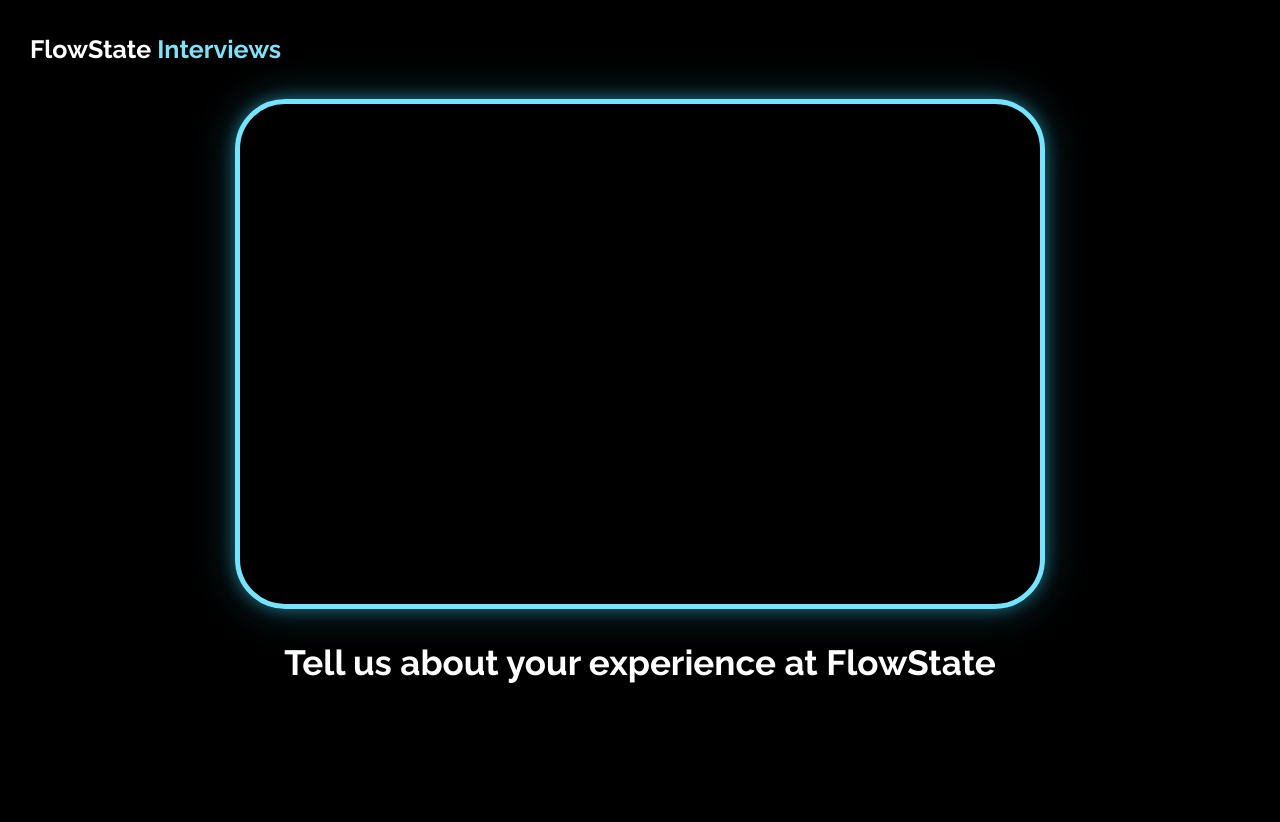
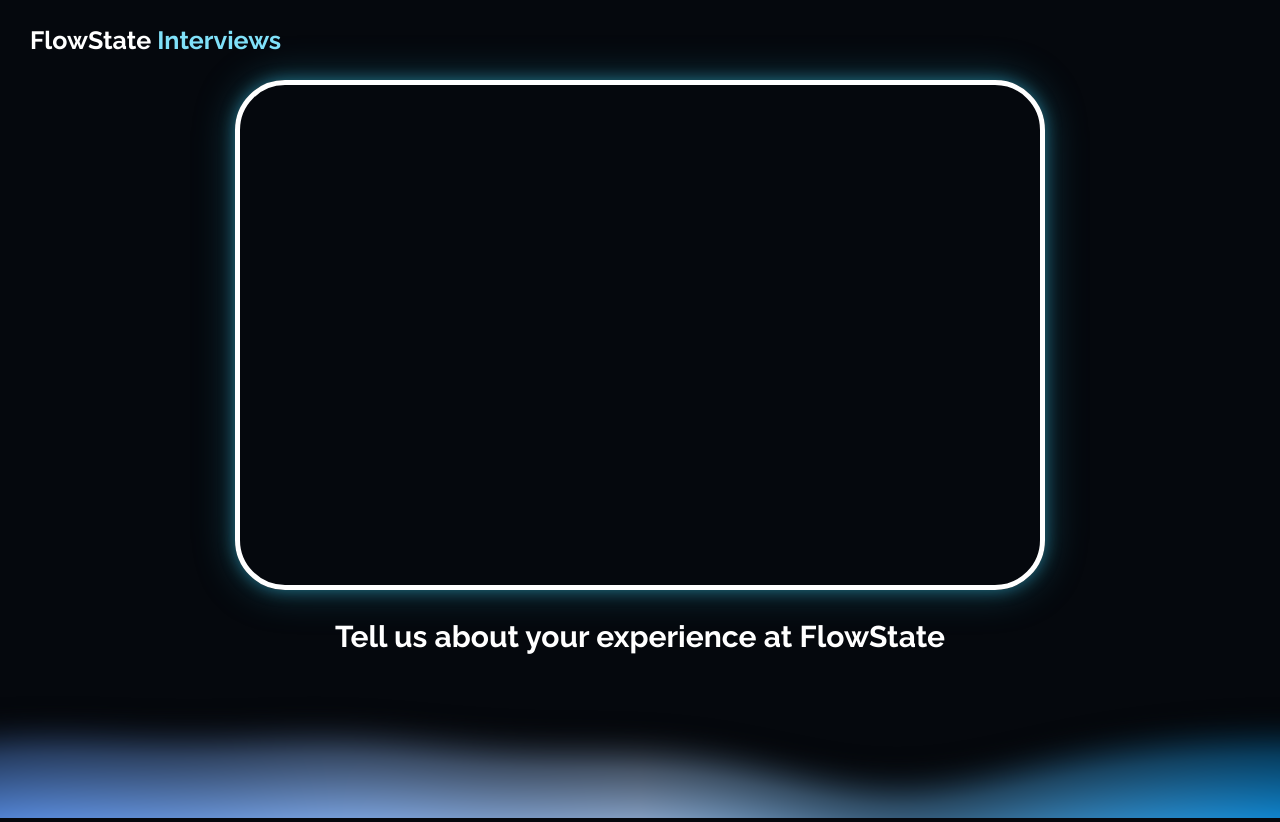
Before and after one commit to fuadfarhan05/flowstate, a React (Create React App) app in the folder flowstate/: page /interview in a window 1280 px wide. Before the commit the page ends 800 px from the top, so only its background shows below. Built offline with nearby package versions, Linux system fonts and the light colour scheme; no server answers.

Commit message:
interviewsim

```diff
--- a/flowstate/src/App.css
+++ b/flowstate/src/App.css
@@ -28,6 +28,7 @@
 .aurora-container {
   width: 100%;
   height: 100%;
+  z-index: -2;
 }
 
 
@@ -50,8 +51,8 @@ h1 {
 /* Input Wrapper Box (Glass) */
 .wrapper {
   position: relative;
-  width: 500px;
-  height: 100px;
+  width: 400px;
+  height: 400px;
   border-radius: 25px;
   padding: 10px 15px;
   box-sizing: border-box;
@@ -117,11 +118,12 @@ h1 {
 
 /* Secondary Button (+) */
 .secondary-button {
-  margin-top: 10px;
   width: 45px;
   height: 45px;
+  position: absolute;
+  bottom: 10px;
   font-size: 25px;
-  border-radius: 20px;
+  border-radius: 50px;
   border: none;
   cursor: pointer;
   background-color: #ffffff;
--- a/flowstate/src/backgrounds/auroura.js
+++ b/flowstate/src/backgrounds/auroura.js
@@ -87,6 +87,9 @@ struct ColorStop {
 void main() {
   vec2 uv = gl_FragCoord.xy / uResolution;
 
+  // Invert Y so aurora grows bottom → up
+  float y = 1.0 - uv.y;
+
   ColorStop colors[3];
   colors[0] = ColorStop(uColorStops[0], 0.0);
   colors[1] = ColorStop(uColorStops[1], 0.5);
@@ -95,13 +98,21 @@ void main() {
   vec3 rampColor;
   COLOR_RAMP(colors, uv.x, rampColor);
 
-  float height = snoise(vec2(uv.x * 2.0 + uTime * 0.1, uTime * 0.25)) * 0.5 * uAmplitude;
+  float height = snoise(
+    vec2(uv.x * 2.0 + uTime * 0.1, uTime * 0.25)
+  ) * 0.5 * uAmplitude;
+
   height = exp(height);
-  height = (uv.y * 2.0 - height + 0.2);
+  height = (y * 2.0 - height + 0.2);
+
   float intensity = 0.6 * height;
 
   float midPoint = 0.20;
-  float auroraAlpha = smoothstep(midPoint - uBlend * 0.5, midPoint + uBlend * 0.5, intensity);
+  float auroraAlpha = smoothstep(
+    midPoint - uBlend * 0.5,
+    midPoint + uBlend * 0.5,
+    intensity
+  );
 
   vec3 auroraColor = intensity * rampColor;
 
@@ -110,7 +121,12 @@ void main() {
 `;
 
 export default function Aurora(props) {
-  const { colorStops = ['#5a90e7', '#a3c4f0', '#1190df'], amplitude = 1.0, blend = 0.5 } = props;
+  const {
+    colorStops = ['#5a90e7', '#a3c4f0', '#1190df'],
+    amplitude = 1.0,
+    blend = 0.5
+  } = props;
+
   const propsRef = useRef(props);
   propsRef.current = props;
 
@@ -125,6 +141,7 @@ export default function Aurora(props) {
       premultipliedAlpha: true,
       antialias: true
     });
+
     const gl = renderer.gl;
     gl.clearColor(0, 0, 0, 0);
     gl.enable(gl.BLEND);
@@ -134,7 +151,6 @@ export default function Aurora(props) {
     let program;
 
     function resize() {
-      if (!ctn) return;
       const width = ctn.offsetWidth;
       const height = ctn.offsetHeight;
       renderer.setSize(width, height);
@@ -142,6 +158,7 @@ export default function Aurora(props) {
         program.uniforms.uResolution.value = [width, height];
       }
     }
+
     window.addEventListener('resize', resize);
 
     const geometry = new Triangle(gl);
@@ -169,33 +186,36 @@ export default function Aurora(props) {
     const mesh = new Mesh(gl, { geometry, program });
     ctn.appendChild(gl.canvas);
 
-    let animateId = 0;
+    let raf;
     const update = t => {
-      animateId = requestAnimationFrame(update);
+      raf = requestAnimationFrame(update);
       const { time = t * 0.01, speed = 1.0 } = propsRef.current;
+
       program.uniforms.uTime.value = time * speed * 0.1;
       program.uniforms.uAmplitude.value = propsRef.current.amplitude ?? 1.0;
       program.uniforms.uBlend.value = propsRef.current.blend ?? blend;
-      const stops = propsRef.current.colorStops ?? colorStops;
-      program.uniforms.uColorStops.value = stops.map(hex => {
+
+      program.uniforms.uColorStops.value = (
+        propsRef.current.colorStops ?? colorStops
+      ).map(hex => {
         const c = new Color(hex);
         return [c.r, c.g, c.b];
       });
+
       renderer.render({ scene: mesh });
     };
-    animateId = requestAnimationFrame(update);
 
+    raf = requestAnimationFrame(update);
     resize();
 
     return () => {
-      cancelAnimationFrame(animateId);
+      cancelAnimationFrame(raf);
       window.removeEventListener('resize', resize);
       if (ctn && gl.canvas.parentNode === ctn) {
         ctn.removeChild(gl.canvas);
       }
       gl.getExtension('WEBGL_lose_context')?.loseContext();
     };
-    // eslint-disable-next-line react-hooks/exhaustive-deps
   }, [amplitude]);
 
   return <div ref={ctnDom} className="aurora-container" />;
--- a/flowstate/src/components/CameraMic.js
+++ b/flowstate/src/components/CameraMic.js
@@ -31,20 +31,6 @@ function CameraPreview() {
 
   return (
     <div>
-       <div
-        style={{
-            display: "flex",
-            alignItems: "center",
-            position: "relative",
-            top: "-60px",   // 👈 move down
-            left: "30px",  // 👈 move right
-        }}
-        >
-        <h3 style={{ color: "white", fontSize: "25px", margin: 0 }}>FlowState</h3>
-        <h3 style={{ color: "#80e1f9", fontSize: "25px", marginLeft: "6px" }}>
-            Interviews
-        </h3>
-        </div>
 
       <div>
         <video
@@ -56,20 +42,19 @@ function CameraPreview() {
             width: "800px",
             height: "500px",
             borderRadius: "50px",
-            border: "5px solid #76e4ff",
+            border: "5px solid #ffffff",
             objectFit: "cover",
             boxShadow: `
                 0 0 15px rgba(44, 155, 183, 0.6),
                 0 0 40px rgba(44, 155, 183, 0.4)
                 `,
-            marginTop: '-50px',
+            marginTop: '0px',
         }}
         />
     </div>
 
 
 
-     <h2 style={{color: 'white', fontSize: '35px'}}>Tell us about your experience at FlowState</h2>
     </div>
   );
 }
--- /dev/null
+++ b/flowstate/src/components/speechtotext.js
@@ -0,0 +1,43 @@
+// hooks/useContinuousSpeech.js
+import { useState, useEffect, useRef } from "react";
+
+export default function useContinuousSpeech() {
+  const [transcript, setTranscript] = useState("");
+  const recognitionRef = useRef(null);
+  const listeningRef = useRef(true);
+
+  useEffect(() => {
+    const SpeechRecognition = window.SpeechRecognition || window.webkitSpeechRecognition;
+    if (!SpeechRecognition) {
+      alert("Your browser does not support speech recognition. Use Chrome or Edge.");
+      return;
+    }
+
+    const recognition = new SpeechRecognition();
+    recognition.continuous = true;
+    recognition.interimResults = true;
+    recognition.lang = "en-US";
+
+    recognition.onresult = (event) => {
+      let finalTranscript = "";
+      for (let i = event.resultIndex; i < event.results.length; i++) {
+        finalTranscript += event.results[i][0].transcript;
+      }
+      setTranscript((prev) => prev + " " + finalTranscript);
+    };
+
+    recognition.onend = () => {
+      if (listeningRef.current) recognition.start(); // auto-restart
+    };
+
+    recognitionRef.current = recognition;
+    recognition.start(); // start automatically
+
+    return () => {
+      listeningRef.current = false;
+      recognition.stop();
+    };
+  }, []);
+
+  return { transcript };
+}
--- a/flowstate/src/pages/home.js
+++ b/flowstate/src/pages/home.js
@@ -1,6 +1,9 @@
 import { useState, useRef } from 'react';
 import { useNavigate } from 'react-router-dom';
 import { FaArrowUp } from "react-icons/fa";
+import { FaSheetPlastic } from "react-icons/fa6";
+
+
 //import Particles from '../backgrounds/particles';
 import Aurora from '../backgrounds/auroura';
 
@@ -70,10 +73,12 @@ function Home() {
           />
         </div>
 
-        <h1>FlowState</h1>
+        <h1 style={{marginBottom:'-5px'}}>FlowState</h1>
+        <p style={{color:'#c0c0c0'}}>The Proper Training You Need Before The Interview</p>
 
         <div className="wrapper">
-          <input type="text" className="input" placeholder="Type here..." />
+          <p style={{fontSize: '18px', color: 'white'}}>Upload Your Resume</p>
+          <p style={{color:'#b5b5b5', fontSize:'80px'}}><FaSheetPlastic /></p>
           <button className="button" onClick={handleSubmit}><FaArrowUp /></button>
           <button className="secondary-button" onClick={triggerUpload}>+</button>
 
--- a/flowstate/src/pages/interviewsim.js
+++ b/flowstate/src/pages/interviewsim.js
@@ -1,10 +1,80 @@
 import CameraPreview from "../components/CameraMic";
+import useContinuousSpeech from "../components/speechtotext";
+import Aurora from "../backgrounds/auroura";
 
 function InterviewSimulation() {
+  const question = "Tell us about your experience at FlowState";
+  const { transcript } = useContinuousSpeech();
+
+  const question_and_answers = {
+    qa_pairs: [
+      {
+        question: question,
+        answer: transcript
+      }
+    ]
+  };
+
+  fetch("http://localhost:8000/grade-answers", {
+    method: "POST",
+    headers: { "Content-Type": "application/json" },
+    body: JSON.stringify(question_and_answers)
+  })
+  .then(res => res.json())
+  .then(result => console.log(result))
+  .catch(err => console.error(err));
+
+
   return (
-    <div>
-      <h2>Interview</h2>
-      <CameraPreview />
+    <div
+      style={{
+        position: "relative",
+        minHeight: "100vh",
+        overflow: "hidden",
+        backgroundColor: "#05080d"
+      }}
+    >
+      {/* 🌌 Background Aurora */}
+
+
+      {/* 🔝 Foreground Content */}
+      <div style={{ position: "relative", zIndex: 2 }}>
+        <div
+          style={{
+            display: "flex",
+            alignItems: "center",
+            position: "relative",
+            left: "30px",
+          }}
+        >
+          <h3 style={{ color: "white", fontSize: "25px", margin: 0 }}>
+            FlowState
+          </h3>
+          <h3
+            style={{
+              color: "#80e1f9",
+              fontSize: "25px",
+              marginLeft: "6px",
+            }}
+          >
+            Interviews
+          </h3>
+        </div>
+
+        <CameraPreview />
+
+        <h2
+          style={{
+            color: "white",
+            fontSize: "30px",
+            marginBottom: "10px",
+            textAlign: "center",
+          }}
+        >
+          {question}
+        </h2>
+      </div>
+      <Aurora />
     </div>
   );
 }
```
